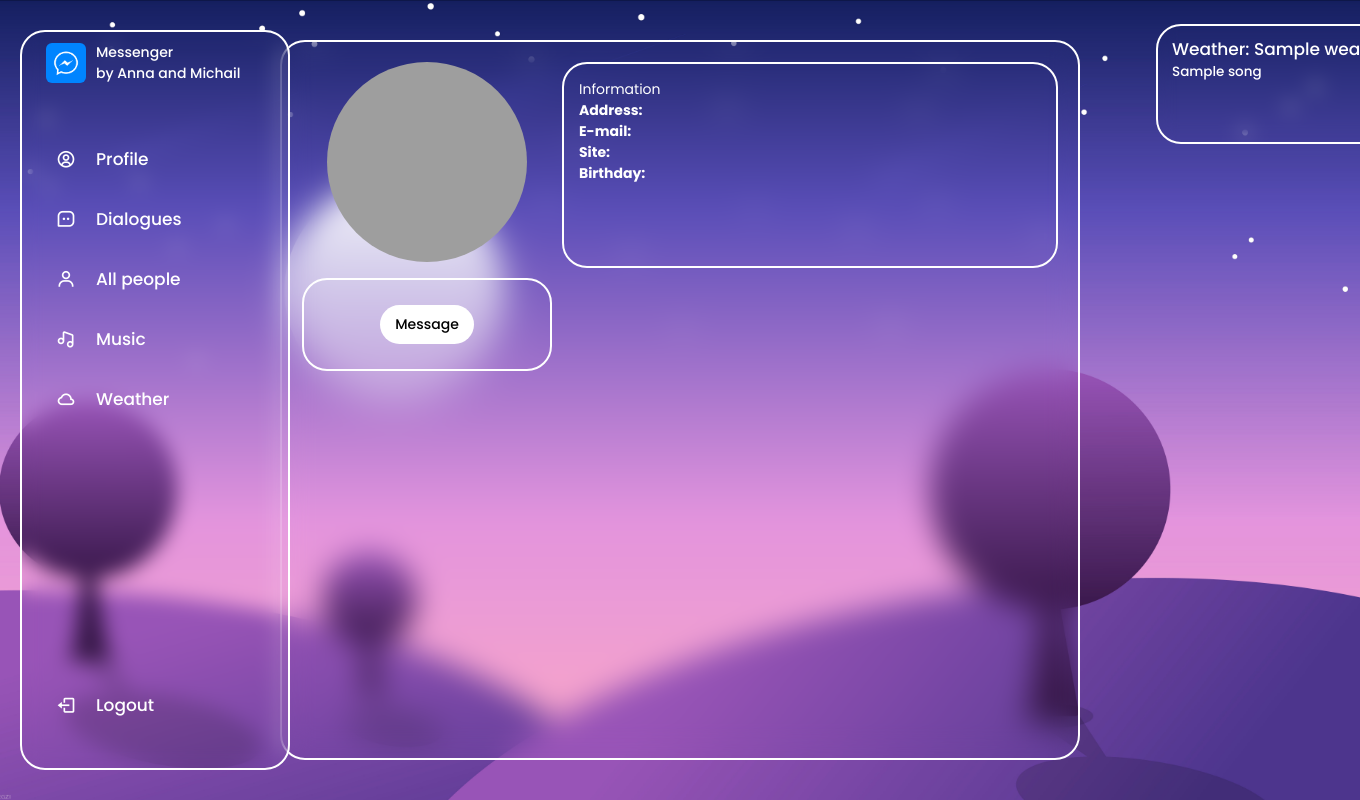
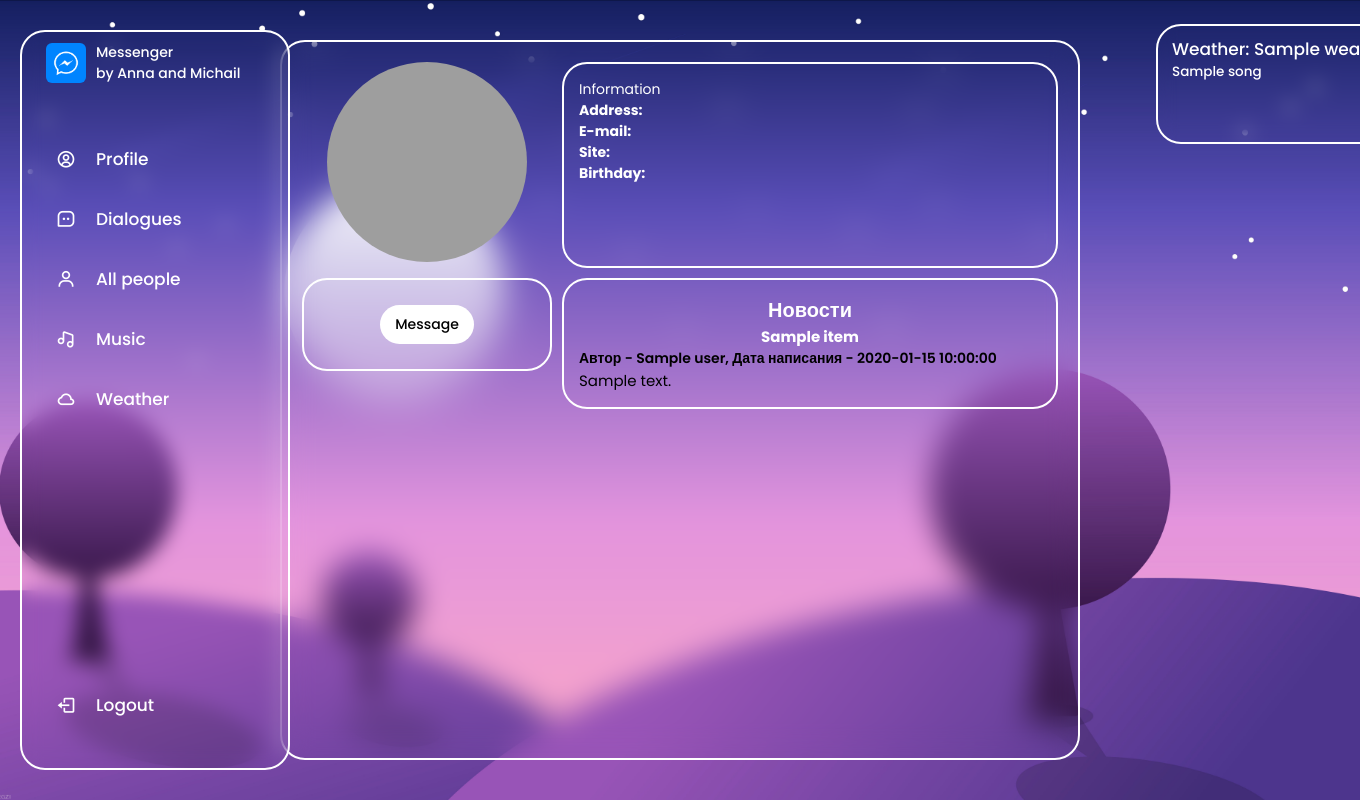
Before and after one commit to AmmiMal/web_messenger, a Flask app: template templates/profile.html in a window 1360 px wide; the page is wider, and only the part inside the window is pictured. Run offline with Flask 3, Linux system fonts and the light colour scheme; the template is opened without the code that fills it: most values are stand-ins (such as "Sample title", 1, 10 or a date in 2020); grey boxes are pictures that could not be loaded.

Commit message:
доделан профиль

```diff
--- a/static/css/profile.css
+++ b/static/css/profile.css
@@ -155,7 +155,8 @@ body{
     grid-template-areas:
       "userProfile"
       "userDetails"
-      "about";
+      "about"
+      "news";
     overflow-x: hidden;
     overflow-y: inherit;
     padding: 10px;
--- a/templates/my_profile.html
+++ b/templates/my_profile.html
@@ -78,10 +78,10 @@
             {% for item in news%}
             <div class="form-box">
                 <h2>{{item.title}}</h2>
-                <div class="autor">
+                <div class="autor" style="font-weight: 550;">
                     Автор - {{item.user.name}}, Дата написания - {{item.created_date}}
                 </div>
-                <div class="content">
+                <div class="content" style="font-size: 15px;">
                     {{item.content}}
                 </div>
                 {% if current_user.is_authenticated and current_user == item.user %}
--- a/templates/profile.html
+++ b/templates/profile.html
@@ -28,7 +28,7 @@
 
                 <li class="site">
                     <h1 class="label">Site: </h1>
-                    <span class="info"></span>{{ user.site }}</span>
+                    <span class="info">{{ user.site }}</span>
                 </li>
                 <li class="birthday">
                     <h1 class="label">Birthday: </h1>
@@ -46,6 +46,20 @@
                     </a>
                 </ul>
         </section>
+        <section class="news">
+            <h1>Новости</h1>
+            {% for item in news%}
+            <div class="form-box">
+                <h2>{{item.title}}</h2>
+                <div class="autor" style="font-weight: 550;">
+                    Автор - {{item.user.name}}, Дата написания - {{item.created_date}}
+                </div>
+                <div class="content" style="font-size: 15px;">
+                    {{item.content}}
+                </div>
+            </div>
+            {% endfor %}
+        </section>
     </div>
 </body>
 {% endblock %}
```
Also changed, not shown: db/database.db.
